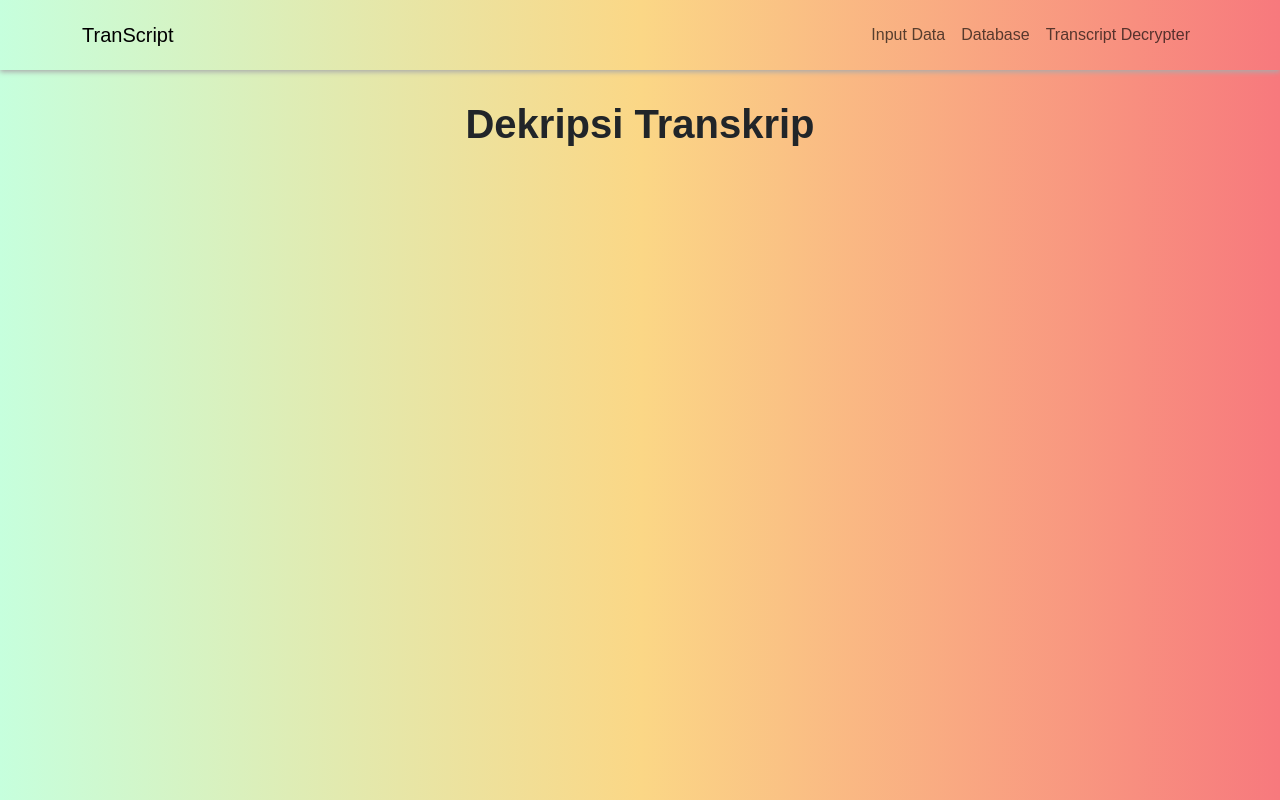
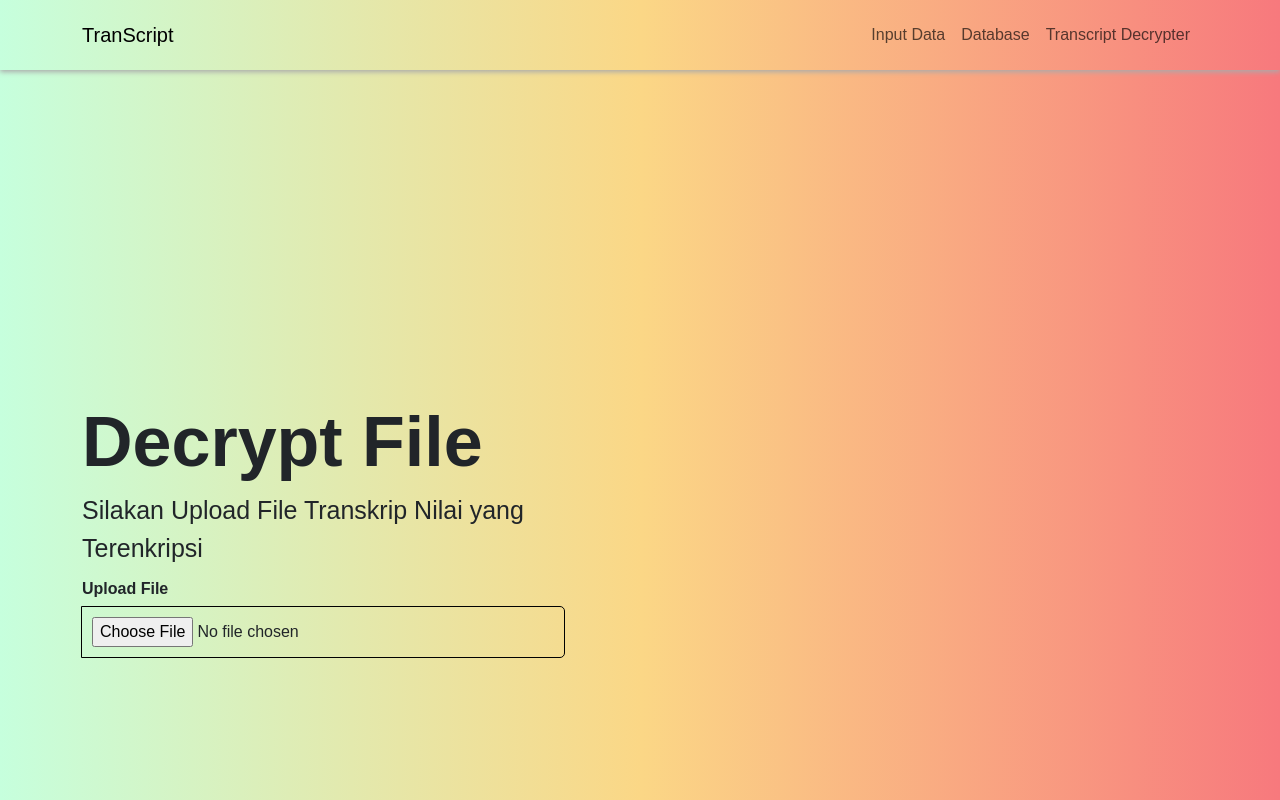
Before and after one commit to ceavinrufus/tucil4-kripto, a React (Vite) app in the folder frontend/: page /decrypt in a window 1280 px wide. Built offline with nearby package versions, Linux system fonts and the light colour scheme; a web font is replaced by a local one.

Commit message:
decrypt file

```diff
--- a/frontend/package.json
+++ b/frontend/package.json
@@ -13,13 +13,13 @@
   "dependencies": {
     "bootstrap": "^5.3.3",
     "crypto-js": "^4.2.0",
-    "file-saver": "^2.0.5",
     "js-sha3": "^0.9.3",
     "jspdf": "^2.5.1",
     "react": "^18.2.0",
     "react-bootstrap": "^2.10.2",
     "react-dom": "^18.2.0",
-    "react-router-dom": "^6.23.1"
+    "react-router-dom": "^6.23.1",
+    "file-saver": "^2.0.5"
   },
   "devDependencies": {
     "@types/react": "^18.2.66",
--- /dev/null
+++ b/frontend/src/components/ReaderFile.jsx
@@ -0,0 +1,34 @@
+function ReaderFile({ setFile, setFileName }) {
+    function onChange(event) {
+      var file = event.target.files[0];
+      if (!file) return; // Ensure a file is selected
+
+      const reader = new FileReader();
+      setFileName(file.name);
+      reader.readAsArrayBuffer(file); // Read file as array buffer to handle binary data
+
+      reader.onload = (event) => {
+        const fileContent = new Uint8Array(event.target.result); // File content as Uint8Array
+        console.log(fileContent);
+        setFile(fileContent);
+      };
+
+      reader.onerror = (error) => {
+        console.error("Error reading file:", error);
+      };
+    }
+
+    return (
+      <div className="input-group">
+        <label htmlFor="fileUpload">Upload File</label>
+        <input
+          id="fileUpload"
+          onClick={(e) => (e.target.value = null)}
+          onChange={(e) => onChange(e)}
+          type="file"
+        />
+      </div>
+    );
+  }
+
+  export default ReaderFile;
--- a/frontend/src/main.css
+++ b/frontend/src/main.css
@@ -152,3 +152,79 @@ p {
 .form-row {
   margin-bottom: 20px;
 }
+
+.reader{
+  margin-bottom: 20px;
+}
+
+.input-group, .button-group, .result-group {
+  margin-bottom: 20px;
+}
+
+.input-group label, .button-group button, .result-group label {
+  display: block;
+  margin-bottom: 5px;
+  font-weight: bold;
+}
+
+.input-group textarea, .input-group input, .button-group button, .result-group textarea {
+  width: 100%;
+  padding: 10px;
+  font-size: 16px;
+  border: 1px solid #000;
+  border-radius: 5px;
+  resize: none;
+}
+
+.title{
+  display: flex;
+  margin-top: 300px;
+  text-align: left;
+  justify-content: space-between;
+  width: 100%;
+
+}
+
+.titlePageText{
+  font-size: 70px;
+  font-weight: bold;
+}
+
+.col-spacing{
+  margin-right: 100px;
+}
+
+.col2{
+  display: flex; /* ini harus tetep flex biar bisa diatur2 */
+  text-align: center;
+  align-self: center;
+  justify-content: center;
+}
+
+.button-decrypt{
+  background-color: #eb8055;
+  color: #fff;
+  border: none;
+  border-radius: 5px;
+  padding: 10px 20px;
+  width: 150px; /* Set the width of the button */
+  height: fit-content; /* Set the height of the button */
+  font-size: 16px;
+  cursor: pointer;
+}
+
+.button-download-decrypt{
+  background-color: #eb8055;
+  color: #fff;
+  border: none;
+  border-radius: 5px;
+  padding: 10px 20px;
+  width: 450px; /* Set the width of the button */
+  height: fit-content; /* Set the height of the button */
+  font-size: 16px;
+  cursor: pointer;
+}
+
+.button-decrypt:hover, .button-download-decrypt:hover {
+  background-color: #e13434;
+}
--- a/frontend/src/pages/Decrypt.jsx
+++ b/frontend/src/pages/Decrypt.jsx
@@ -1,12 +1,58 @@
-import React from "react";
-import { Row } from "react-bootstrap";
+import React, { useState } from "react";
+import { Container, Row, Col } from "react-bootstrap";
+import ReaderFile from "../components/ReaderFile.jsx";
+import CryptoJS from 'crypto-js';
+
 
 function Decrypt() {
+  const [encryptedFile, setEncryptedFile] = useState();
+  const [decryptedFile, setDecryptedFile] = useState();
+  const [fileName, setFileName] = useState();
+
+  const decryptFile = () => {
+    if (!encryptedFile) return;
+    const decryptedBytes = CryptoJS.AES.decrypt(encryptedFile, "halohalo");
+    const decryptedContent = decryptedBytes.toString(CryptoJS.enc.Utf8);
+    console.log('Decrypted content:', decryptedContent);
+    setDecryptedFile(decryptedContent);
+    console.log('Decrypted content:', decryptedFile);
+  };
+
+  const handleDecryptedFileDownload = () => {
+    const blob = new Blob([decryptedFile]);
+    const url = window.URL.createObjectURL(blob);
+    const a = document.createElement("a");
+    a.href = url;
+    a.download =
+      fileName.split(".")[0] +
+      "_decrypted." +
+      fileName.slice(((fileName.lastIndexOf(".") - 1) >>> 0) + 2);
+    document.body.appendChild(a);
+    a.click();
+    window.URL.revokeObjectURL(url);
+  };
+
   return (
     <div className="homepage">
-      <Row style={{ marginBottom: "2rem" }}>
-        <h1 style={{ fontWeight: "bold" }}>Dekripsi Transkrip</h1>
-      </Row>
+      <Container>
+        <Row className="title d-flex justify-content-between align-items-center">
+        <Col className="col-spacing">
+            <h1 className="titlePageText">Decrypt File</h1>
+            <p style={{ fontSize: "25px", marginBottom: "10px" }}>Silakan Upload File Transkrip Nilai yang Terenkripsi</p>
+            <ReaderFile setFile={setEncryptedFile} setFileName={setFileName} />
+            {encryptedFile && <button className="button-decrypt" onClick={decryptFile} >Decrypt</button>}
+          </Col>
+          <Col className="col2">
+          {decryptedFile&&(
+            <div>
+              <p style={{ fontSize: "25px", textAlign: "center"}}>File Berhasil Terdekripsi!</p>
+              <div className="buttonDiv">
+                <button className="button-download-decrypt" onClick={handleDecryptedFileDownload}>Download File Hasil Dekripsi</button>
+              </div>
+            </div>)}
+          </Col>
+        </Row>
+      </Container>
     </div>
   );
 }
```
Also changed, not shown: 1 other file (tests, documents, lock files or other folders).
